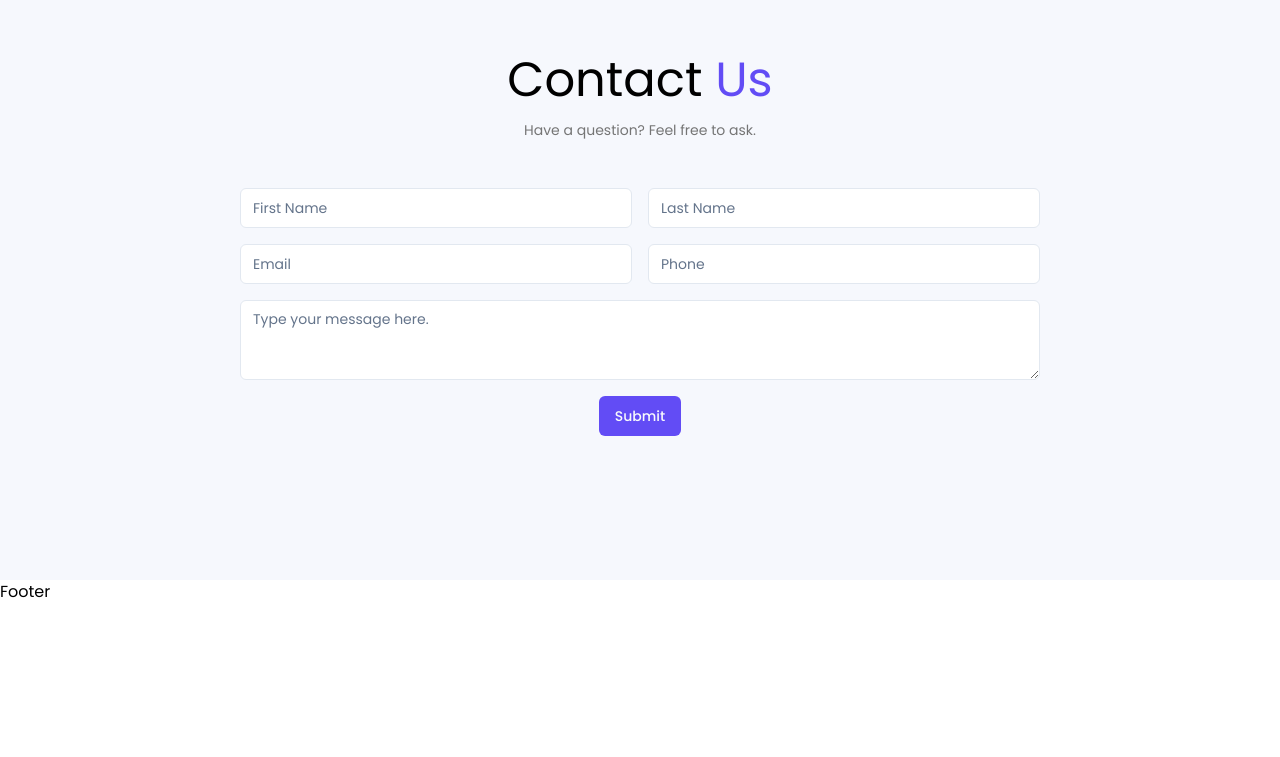
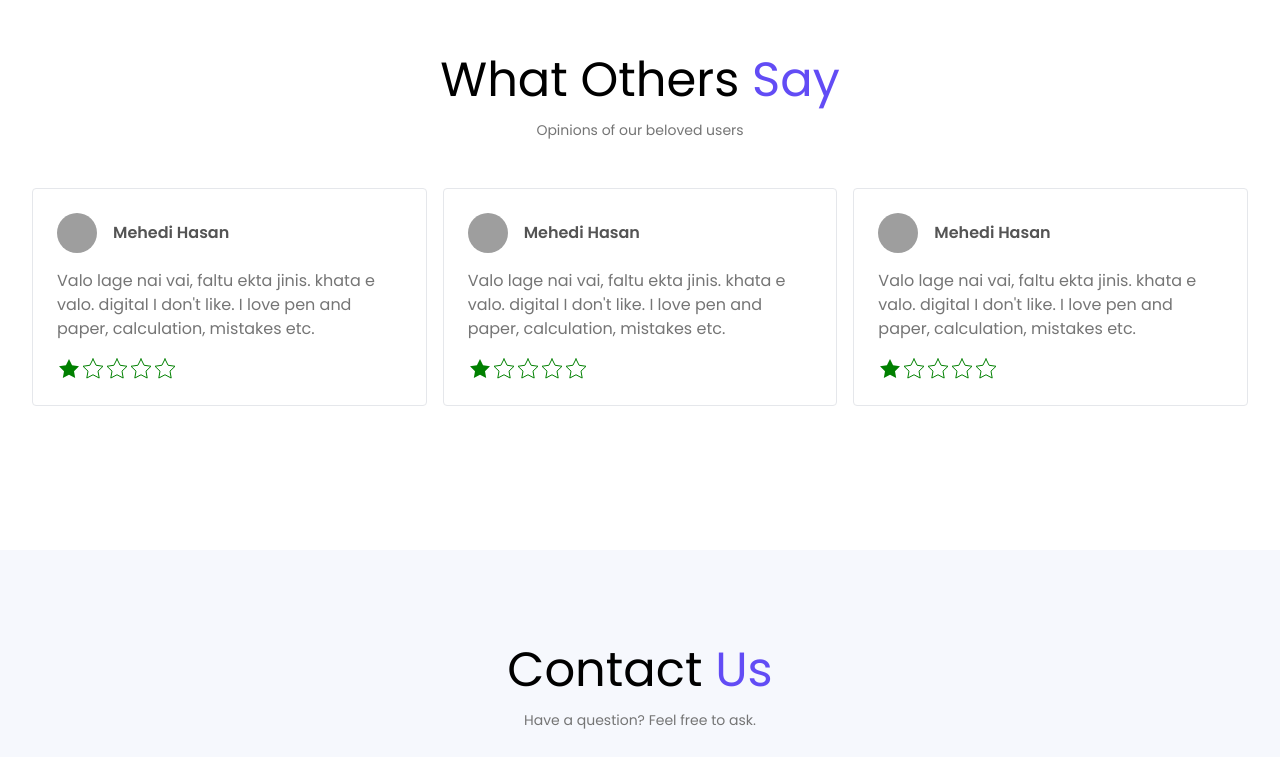
Before and after one commit to mehediyz/meal-management, a React (Vite) app: page / in a window 1280 px wide. Shown: the part 1398-2155 px from the top of the page. Before the commit the page ends 2002 px from the top, so only its background shows below. Built offline with nearby package versions, Linux system fonts and the light colour scheme; grey boxes are pictures that could not be loaded.

Commit message:
added testimonials section

```diff
--- /dev/null
+++ b/src/components/home/Testimonials/TestimonialCard.jsx
@@ -0,0 +1,29 @@
+import { Avatar, AvatarFallback, AvatarImage } from "@/components/ui/avatar";
+import { Star } from "lucide-react";
+
+const TestimonialCard = () => {
+  return (
+    <div className="flex flex-col gap-4 border p-6 rounded-sm hover:shadow-md ease-in-out duration-300 hover:-translate-y-1">
+      <div className="flex items-center gap-4">
+        <Avatar>
+          <AvatarImage src="https://github.com/shadcn.png" />
+          <AvatarFallback>CN</AvatarFallback>
+        </Avatar>
+        <h2 className="text-grey-600 font-semibold">Mehedi Hasan</h2>
+      </div>
+      <p className="text-grey-500">
+        Valo lage nai vai, faltu ekta jinis. khata e valo. digital I don't like.
+        I love pen and paper, calculation, mistakes etc.
+      </p>
+      <p className="flex">
+        <Star fill="green" strokeWidth={0} />
+        <Star strokeWidth={1} stroke="green" />
+        <Star strokeWidth={1} stroke="green" />
+        <Star strokeWidth={1} stroke="green" />
+        <Star strokeWidth={1} stroke="green" />
+      </p>
+    </div>
+  );
+};
+
+export default TestimonialCard;
--- /dev/null
+++ b/src/components/home/Testimonials/Testimonials.jsx
@@ -0,0 +1,21 @@
+import TestimonialCard from "./TestimonialCard";
+
+const Testimonials = () => {
+  return (
+    <div className="container mx-auto py-24">
+      <h1 className="text-center text-5xl">
+        What Others <span className="text-primary">Say</span>
+      </h1>
+      <p className="text-center text-grey-500 pt-4 text-sm">
+        Opinions of our beloved users
+      </p>
+      <div className="py-12 grid grid-cols-3 gap-4">
+        <TestimonialCard />
+        <TestimonialCard />
+        <TestimonialCard />
+      </div>
+    </div>
+  );
+};
+
+export default Testimonials;
--- a/src/pages/Home/Home.jsx
+++ b/src/pages/Home/Home.jsx
@@ -1,12 +1,14 @@
 import ContactUs from "@/components/home/Contact/ContactUs";
 import Features from "@/components/home/Features/Features";
 import Hero from "@/components/home/Hero";
+import Testimonials from "@/components/home/Testimonials/Testimonials";
 
 const Home = () => {
   return (
     <div>
       <Hero />
       <Features />
+      <Testimonials />
       <ContactUs />
     </div>
   );
```
